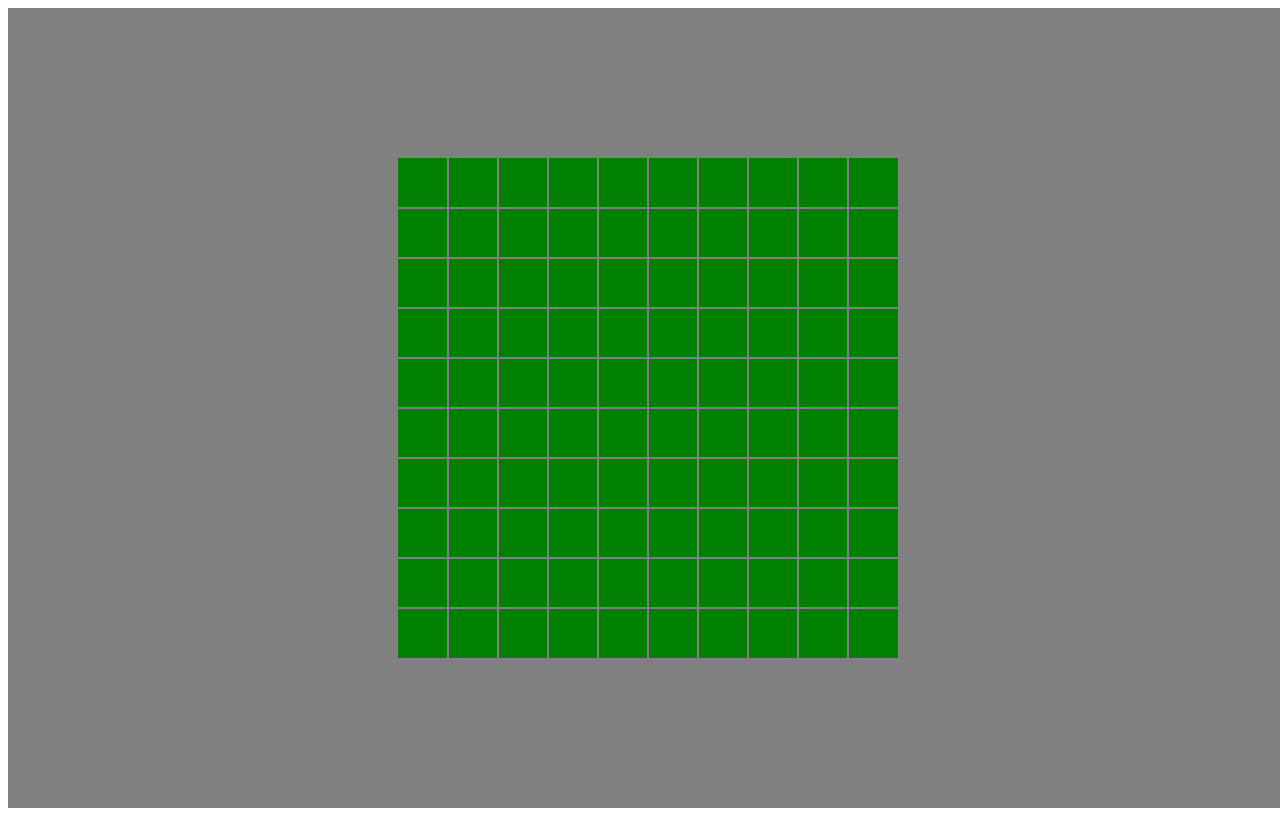
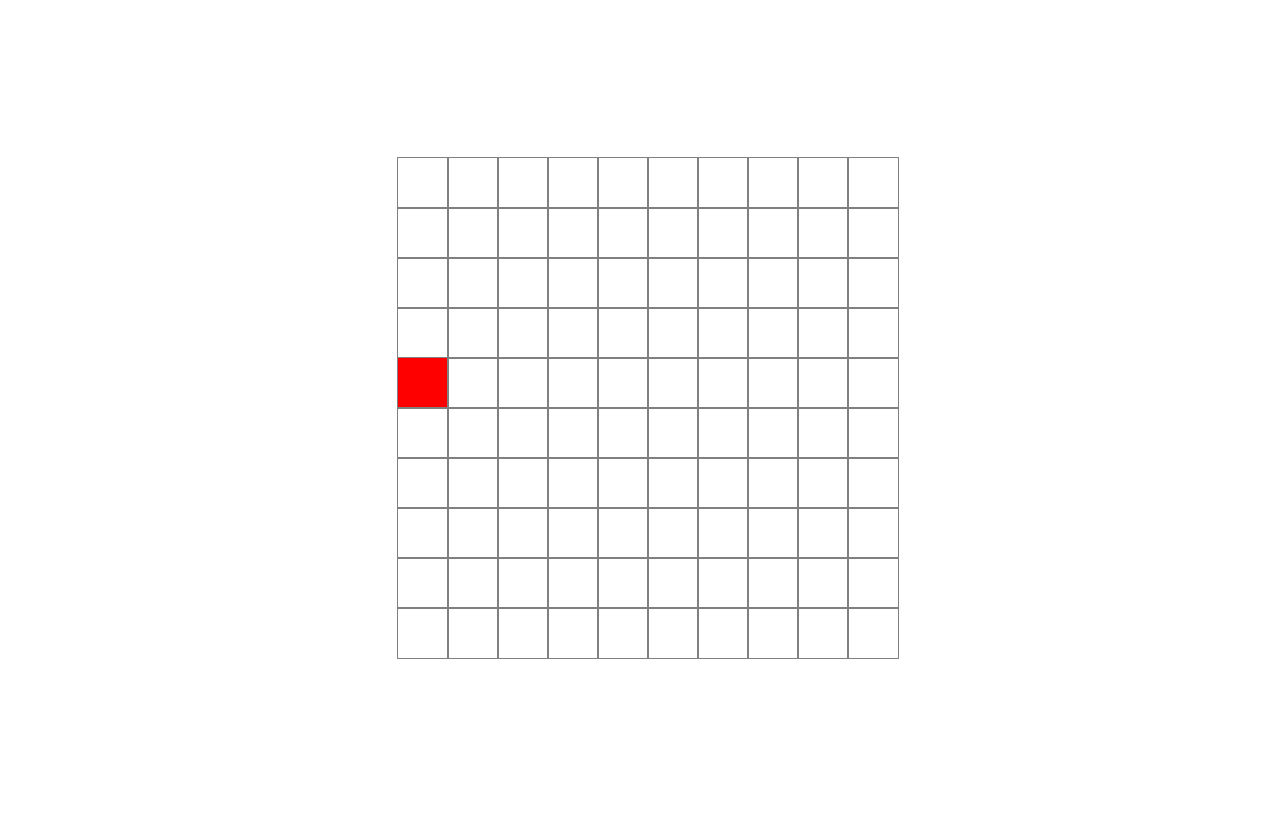
Before and after one commit to spytni1212/react-game, a React (Create React App) app: page / in a window 1280 px wide. Built offline with nearby package versions, Linux system fonts and the light colour scheme.

Commit message:
feat: add food

```diff
--- a/src/components/Game/Game.jsx
+++ /dev/null
@@ -1,22 +0,0 @@
-import React from 'react';
-import s from './Game.module.css';
-
-const Game = (props) => {
-
-    let state = props.gamePage
-
-    const gridItems = state.grid.map(gridItem => {
-        return <div className = {s.gridItem} key = {gridItem.row + '-' + gridItem.col}></div>
-    })
-
-    return (
-        <div className = {s.snakeContainer}>
-            <div className = {s.grid}>
-                {gridItems}
-            </div>
-
-        </div>
-    )
-}
-
-export default Game;
--- a/src/components/Game/Game.module.css
+++ b/src/components/Game/Game.module.css
@@ -4,7 +4,6 @@
     display: flex;
     align-items: center;
     justify-content: center;
-    background-color: gray;
 }
 
 .grid {
@@ -14,11 +13,17 @@
     display: flex;
     flex-direction: row;
     flex-wrap: wrap;
-    background-color: green;
 }
 
-.gridItem {
+.fieldItem {
     outline: 1px solid grey;
     width: 50px;
     height: 50px;
 }
+
+.isFood {
+    outline: 1px solid grey;
+    width: 50px;
+    height: 50px;
+    background-color: red;
+}
--- a/src/components/Game/GameContainer.jsx
+++ b/src/components/Game/GameContainer.jsx
@@ -1,17 +1,77 @@
-import Game from './Game';
+import React from 'react';
+import s from './Game.module.css';
 import { connect } from 'react-redux';
-//import { createFieldAC } from '../../redux/game-reducer'
+import { setFieldAC, setFoodAC, toogleIsFoodAC } from '../../redux/game-reducer'
+//import Game from './Game';
 
-const mapStateToProps = (state) => {
+class GameContainer extends React.Component {
+
+    constructor(props) {
+        super(props)
+
+        const field = [];
+        for (let row = 0; row < this.props.gamePage.rows; row++) {
+            for (let col = 0; col < this.props.gamePage.cols; col++) {
+                field.push ({
+                    row,
+                    col,
+                    isFood: false
+                })
+            }
+        }
+        this.props.setField(field)
+        console.log('1')
+    }
+
+    componentDidMount() {
+        const food = this.getRandomCoordinates();
+        this.props.setFood(food);
+        this.props.toogleIsFood();
+
+        console.log('2')
+    }
+
+    getRandomCoordinates() {
+        return {
+            row: Math.floor ((Math.random() * this.props.gamePage.rows)),
+            col: Math.floor ((Math.random() * this.props.gamePage.cols))
+        }
+    }
+
+    render() {
+        console.log('3')
+        const fieldItems = this.props.gamePage.field.map(fieldItem => {
+            return <div className = {fieldItem.isFood ? s.isFood : s.fieldItem} key = {fieldItem.row + '-' + fieldItem.col}></div>
+        })
+        return (
+        <div className = {s.snakeContainer}>
+            <div className = {s.grid}>
+                {fieldItems}
+            </div>
+
+        </div>
+    )
+    }
+}
+
+let mapStateToProps = (state) => {
     return {
         gamePage: state.gamePage
     }
 }
 
-const mapDispatchToProps = (dispatch) => {
-    return {}
+let mapDispatchToProps = (dispatch) => {
+    return {
+        setField: (field) => {
+            dispatch(setFieldAC(field));
+        },
+        setFood: (foodCoordinates) => {
+            dispatch(setFoodAC(foodCoordinates));
+        },
+        toogleIsFood: () => {
+            dispatch(toogleIsFoodAC());
+        }
+    }
 }
 
-const GameContainer = connect(mapStateToProps, mapDispatchToProps)(Game);
-
-export default GameContainer;
+export default connect(mapStateToProps, mapDispatchToProps)(GameContainer);
--- a/src/redux/game-reducer.js
+++ b/src/redux/game-reducer.js
@@ -1,49 +1,52 @@
-const CREATE_FIELD = 'CREATE_FIELD';
+const SET_FIELD = 'SET_FIELD';
+const SET_FOOD = 'SET_FOOD';
+const TOOGLE_IS_FOOD = 'TOOGLE_IS_FOOD';
+
 
 let initialState = {
     rows: 10,
     cols: 10,
-    grid: []
+    field: [],
+    food: {}
 };
-
-const grid = initialState.grid;
-
-for (let row = 0; row < initialState.rows; row++) {
-    for (let col = 0; col < initialState.cols; col++) {
-        grid.push({
-            row,
-            col,
-        })
-    }
-}
-
 
 
 const gameReducer = (state = initialState, action) => {
 
     switch (action.type) {
-        // case CREATE_FIELD:
-        //     const grid = [];
-
-        //     for (let row = 0; row < state.rows; row++) {
-        //         for (let col = 0; col < state.cols; col++) {
-        //             grid.push({
-        //                 row,
-        //                 col,
-        //             })
-        //         }
-        //     }
-        //     return {
-        //         ...state,
-        //         grid: grid
-        //     }
+        case SET_FIELD:
+            return { ...state, field: action.field }
+        case SET_FOOD:
+            return { ...state, food: action.foodCoordinates }
+        case TOOGLE_IS_FOOD:
+            return { ...state,
+                 field: state.field.map(fieldItem => {
+                    if (fieldItem.row === state.food.row &&
+                        fieldItem.col === state.food.col) {
+                            return {
+                                ...fieldItem,
+                                isFood: true
+                            }
+                        }
+                        return fieldItem;
+            }) }
         default:
             return state;
     }
 }
 
-export const createFieldAC = () => ({
-    type: CREATE_FIELD,
+export const setFieldAC = (field) => ({
+    type: SET_FIELD,
+    field: field
+})
+
+export const setFoodAC = (foodCoordinates) => ({
+    type: SET_FOOD,
+    foodCoordinates: foodCoordinates
+})
+
+export const toogleIsFoodAC = () => ({
+    type: TOOGLE_IS_FOOD
 })
 
 
--- a/src/redux/store.js
+++ b/src/redux/store.js
@@ -1,12 +1,12 @@
-import { combineReducers, createStore } from 'redux';
+import { combineReducers, createStore, compose } from 'redux';
 import gameReducer from './game-reducer';
 
 let reducers = combineReducers({
     gamePage: gameReducer
 })
 
-let store = createStore(reducers);
-
-window.store = store;
+let store = createStore(reducers, compose(
+    window.__REDUX_DEVTOOLS_EXTENSION__ && window.__REDUX_DEVTOOLS_EXTENSION__()
+));
 
 export default store;
```
